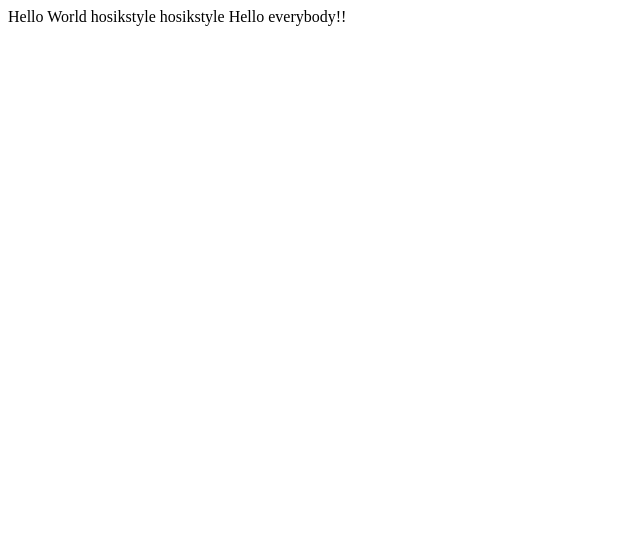
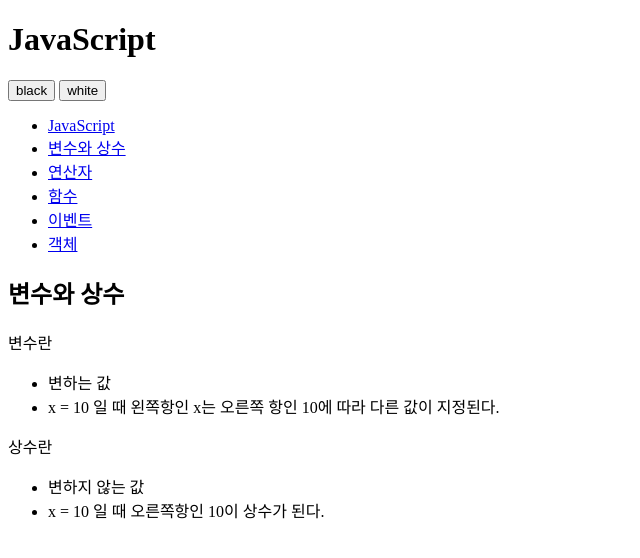
Before and after one commit to hosikstyle/opentutorials-hosikstyle, a plain HTML site: page index.html in a window 1280 px wide. Shown: the whole page, without its empty margins (0-640 px from the left). Drawn offline with Linux system fonts and the light colour scheme.

Commit message:
change index.html

```diff
--- a/index.html
+++ b/index.html
@@ -1,20 +1,52 @@
 <!DOCTYPE html>
-<html lang="en">
+<html>
 <head>
 <meta charset="utf-8" />
-<!-- Always force latest IE rendering engine (even in intranet) & Chrome Frame
-Remove this if you use the .htaccess -->
-<meta http-equiv="X-UA-Compatible" content="IE=edge,chrome=1" />
-<title>index</title>
-<meta name="description" content="" />
-<meta name="author" content="egoing" />
-<meta name="viewport" content="width=device-width; initial-scale=1.0" />
-<!-- Replace favicon.ico & apple-touch-icon.png in the root of your domain and delete these references -->
-<link rel="shortcut icon" href="/favicon.ico" />
-<link rel="apple-touch-icon" href="/apple-touch-icon.png" />
 </head>
-<body>
-	Hello World hosikstyle
-	hosikstyle Hello everybody!!
+<body id="body">
+<div>
+<header>
+<h1>JavaScript</h1>
+</header>
+<div id="toolbar">
+<input type="button" value="black" />
+<input type="button" value="white" />
+</div>
+<nav>
+<ul>
+<li><a href="http://opentutorials.org/course/49/17">JavaScript</a></li>
+<li><a href="http://opentutorials.org/course/49/16">변수와 상수</a></li>
+<li><a href="http://opentutorials.org/course/49/18">연산자</a></li>
+<li><a href="http://opentutorials.org/course/49/19">함수</a></li>
+<li><a href="http://opentutorials.org/course/49/20">이벤트</a></li>
+<li><a href="http://opentutorials.org/course/49/21">객체</a></li>
+</ul>
+</nav>
+<article>
+<h2>변수와 상수</h2>
+<div>
+<p>변수란</p>
+<ul>
+<li>
+변하는 값
+</li>
+<li>
+x = 10 일 때 왼쪽항인 x는 오른쪽 항인 10에 따라 다른 값이 지정된다.
+</li>
+</ul>
+<p>
+상수란
+</p>
+<ul>
+<li>
+변하지 않는 값
+</li>
+<li>
+x = 10 일 때 오른쪽항인 10이 상수가 된다.
+</li>
+</ul>
+</div>
+</article>
+</div>
 </body>
 </html>
```
